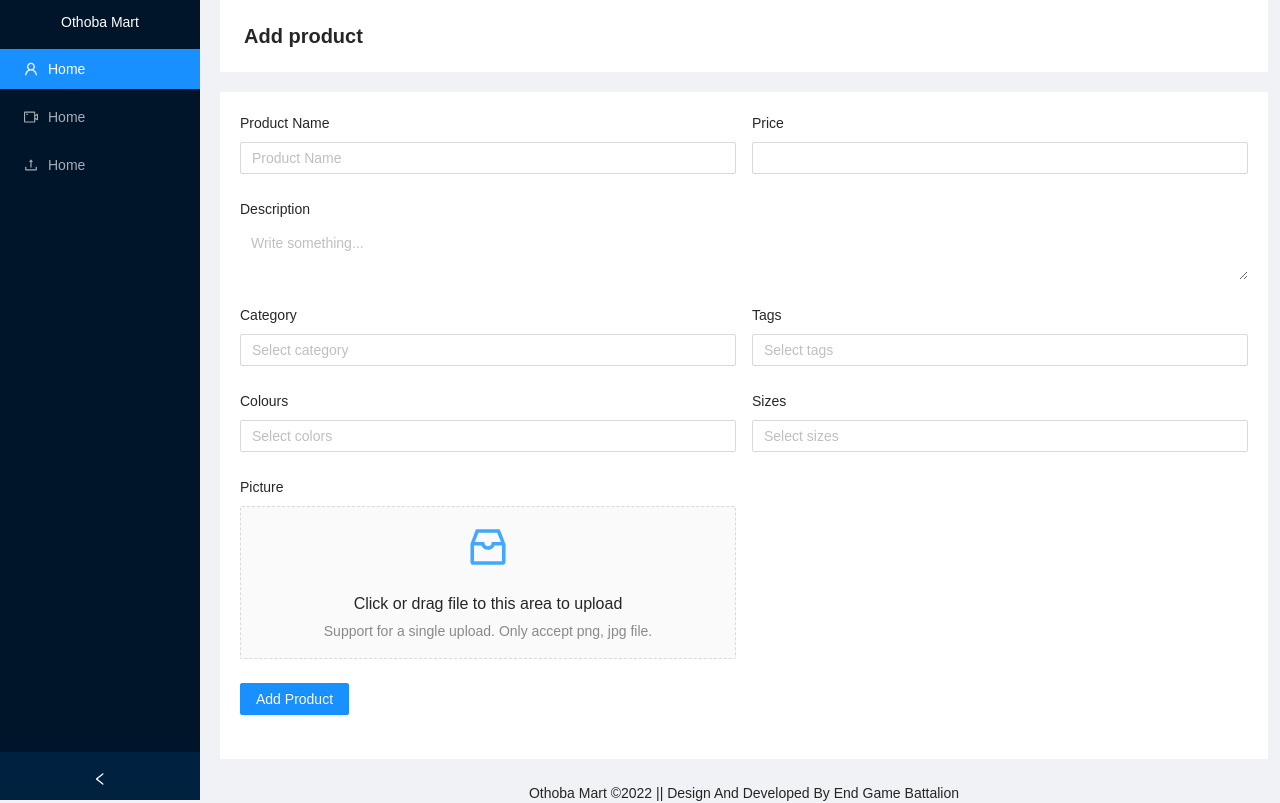
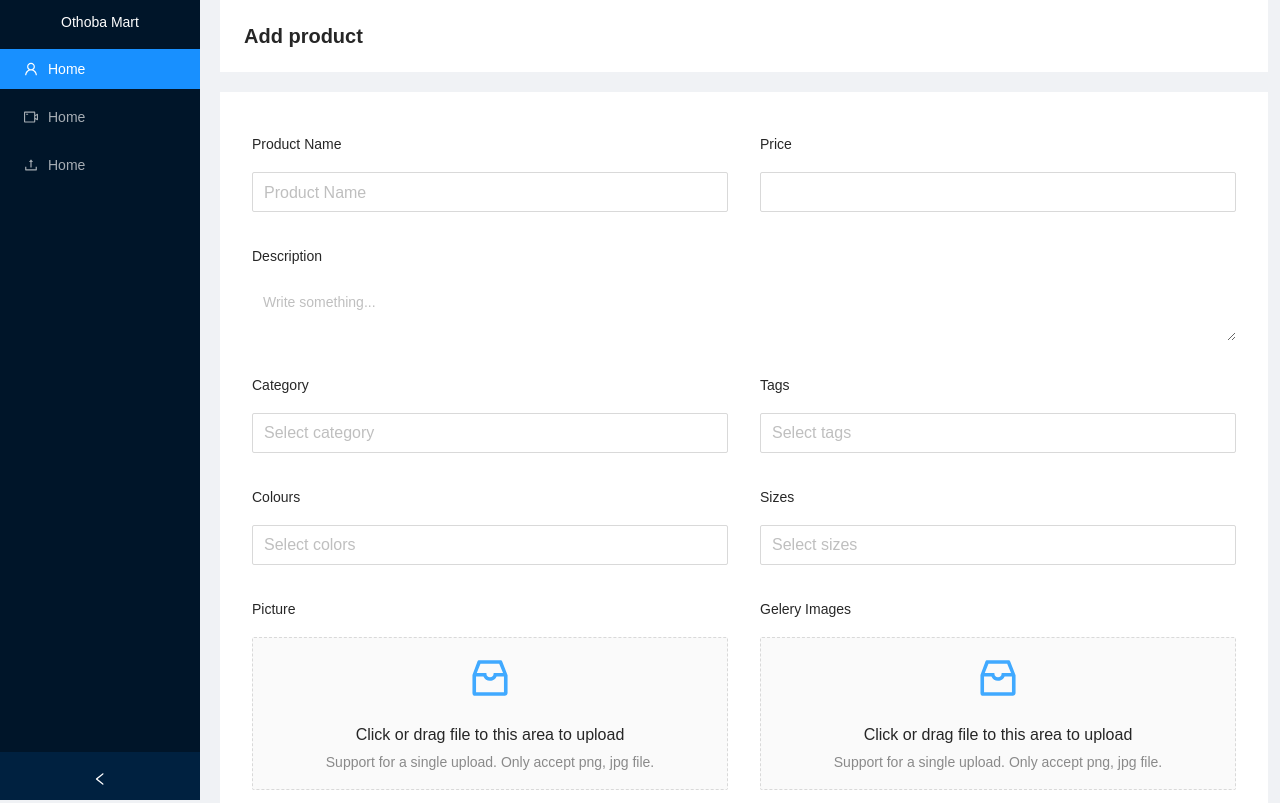
Before and after one commit to johirulislamnishat/othoba-mart-frontend, a Next.js app: page /admin/addProduct in a window 1280 px wide. Shown: the top 803 px of the page. Built offline with nearby package versions, Linux system fonts and the light colour scheme.

Commit message:
add product done

```diff
--- a/pages/admin/addProduct/index.js
+++ b/pages/admin/addProduct/index.js
@@ -7,6 +7,7 @@ import {
 	Input,
 	InputNumber,
 	message,
+	Modal,
 	PageHeader,
 	Row,
 	Select,
@@ -20,7 +21,6 @@ import { API_BASE_URL } from "../../../apiconstants";
 import AdminLayout from "../../../components/layouts/adminLayout";
 
 const { Option } = Select;
-const { Dragger } = Upload;
 
 const AddProduct = () => {
 	const [form] = Form.useForm();
@@ -39,7 +39,9 @@ const AddProduct = () => {
 	const [sizeChildren, setSizeChildren] = useState([
 		<Option key={"sm"}>sm</Option>,
 	]);
-	const [img, setImg] = useState(null);
+	const [previewVisible, setPreviewVisible] = useState(false);
+	const [previewImage, setPreviewImage] = useState("");
+	const [previewTitle, setPreviewTitle] = useState("");
 
 	useEffect(() => {
 		if (typeof window !== "undefined") {
@@ -53,7 +55,11 @@ const AddProduct = () => {
 		formData.append("product_name", values.product_name);
 		formData.append("product_description", values.product_description);
 		formData.append("product_price", values.product_price);
-		formData.append("photo", img);
+		formData.append("photo", values.photo[0]);
+
+		for (const item of values.gelery) {
+			formData.append("gelery", item);
+		}
 
 		if (values.product_category) {
 			for (const item of values.product_category) {
@@ -104,6 +110,24 @@ const AddProduct = () => {
 		setOptionName("");
 	};
 
+	const normFile = (e) => {
+		if (Array.isArray(e)) {
+			return e;
+		}
+
+		return e && e.fileList;
+	};
+
+	const mainPhoto = {
+		beforeUpload: (file) => {
+			if (file.size > 3000) {
+				message.error(`${file.name}'s size is over 300kb`);
+				setImg(null);
+				return Upload.LIST_IGNORE;
+			}
+		},
+	};
+
 	const props = {
 		beforeUpload: (file) => {
 			if (file.size > 3000) {
@@ -111,24 +135,45 @@ const AddProduct = () => {
 				setImg(null);
 				return Upload.LIST_IGNORE;
 			}
-			setImg(file);
 		},
+	};
+
+	function getBase64(file) {
+		return new Promise((resolve, reject) => {
+			const reader = new FileReader();
+			reader.readAsDataURL(file);
+			reader.onload = () => resolve(reader.result);
+			reader.onerror = (error) => reject(error);
+		});
+	}
+
+	const handlePreview = async (file) => {
+		if (!file.url && !file.preview) {
+			file.preview = await getBase64(file.originFileObj);
+		}
+
+		setPreviewImage(file.url || file.preview);
+		setPreviewVisible(true);
+		setPreviewTitle(
+			file.name || file.url.substring(file.url.lastIndexOf("/") + 1)
+		);
 	};
 
 	return (
 		<AdminLayout title={"Admin || Add Product"}>
 			<PageHeader ghost={false} title="Add product" />
 
-			<section className="mt-5 bg-white p-5">
+			<section className="mt-5 bg-white p-8 pb-3">
 				<Form
 					form={form}
 					name="Add Product"
 					layout="vertical"
+					size="large"
 					requiredMark={false}
 					initialValues={{ remember: true }}
 					onFinish={handleSubmit}
 				>
-					<Row gutter={[16, 16]}>
+					<Row gutter={[32]}>
 						<Col xs={24} md={12}>
 							<Form.Item
 								label="Product Name"
@@ -191,7 +236,7 @@ const AddProduct = () => {
 						/>
 					</Form.Item>
 
-					<Row gutter={[16, 16]}>
+					<Row gutter={[32]}>
 						<Col xs={24} md={12}>
 							<Form.Item
 								label="Category"
@@ -297,7 +342,7 @@ const AddProduct = () => {
 						</Col>
 					</Row>
 
-					<Row gutter={[16, 16]}>
+					<Row gutter={[32]}>
 						<Col xs={24} md={12}>
 							<Form.Item
 								label="Colours"
@@ -402,11 +447,11 @@ const AddProduct = () => {
 						</Col>
 					</Row>
 
-					<Row gutter={[16, 16]}>
+					<Row gutter={[32]}>
 						<Col xs={24} md={12}>
-							<Form.Item label="Picture" required>
+							<Form.Item label="Picture">
 								<Form.Item
-									valuePropName="fileList"
+									name="photo"
 									rules={[
 										{
 											required: true,
@@ -414,11 +459,14 @@ const AddProduct = () => {
 										},
 									]}
 									noStyle
+									getValueFromEvent={normFile}
 								>
-									<Dragger
-										{...props}
+									<Upload.Dragger
+										{...mainPhoto}
 										maxCount={1}
+										listType="picture-card"
 										accept=".png, .jpg"
+										onPreview={handlePreview}
 									>
 										<p className="ant-upload-drag-icon">
 											<InboxOutlined />
@@ -431,10 +479,57 @@ const AddProduct = () => {
 											Support for a single upload. Only
 											accept png, jpg file.
 										</p>
-									</Dragger>
+									</Upload.Dragger>
 								</Form.Item>
 							</Form.Item>
 						</Col>
+						<Col xs={24} md={12}>
+							<Form.Item label="Gelery Images">
+								<Form.Item
+									name="gelery"
+									rules={[
+										{
+											required: true,
+											message: `Please insert procuct's photos`,
+										},
+									]}
+									noStyle
+									getValueFromEvent={normFile}
+								>
+									<Upload.Dragger
+										{...props}
+										maxCount={5}
+										listType="picture-card"
+										accept=".png, .jpg"
+										onPreview={handlePreview}
+									>
+										<p className="ant-upload-drag-icon">
+											<InboxOutlined />
+										</p>
+										<p className="ant-upload-text">
+											Click or drag file to this area to
+											upload
+										</p>
+										<p className="ant-upload-hint">
+											Support for a single upload. Only
+											accept png, jpg file.
+										</p>
+									</Upload.Dragger>
+								</Form.Item>
+							</Form.Item>
+						</Col>
+						<Modal
+							visible={previewVisible}
+							title={previewTitle}
+							footer={null}
+							onCancel={() => setPreviewVisible(false)}
+						>
+							<img
+								alt="example"
+								style={{ width: "100%" }}
+								src={previewImage}
+							/>
+						</Modal>
 					</Row>
 
 					<Form.Item>
```
